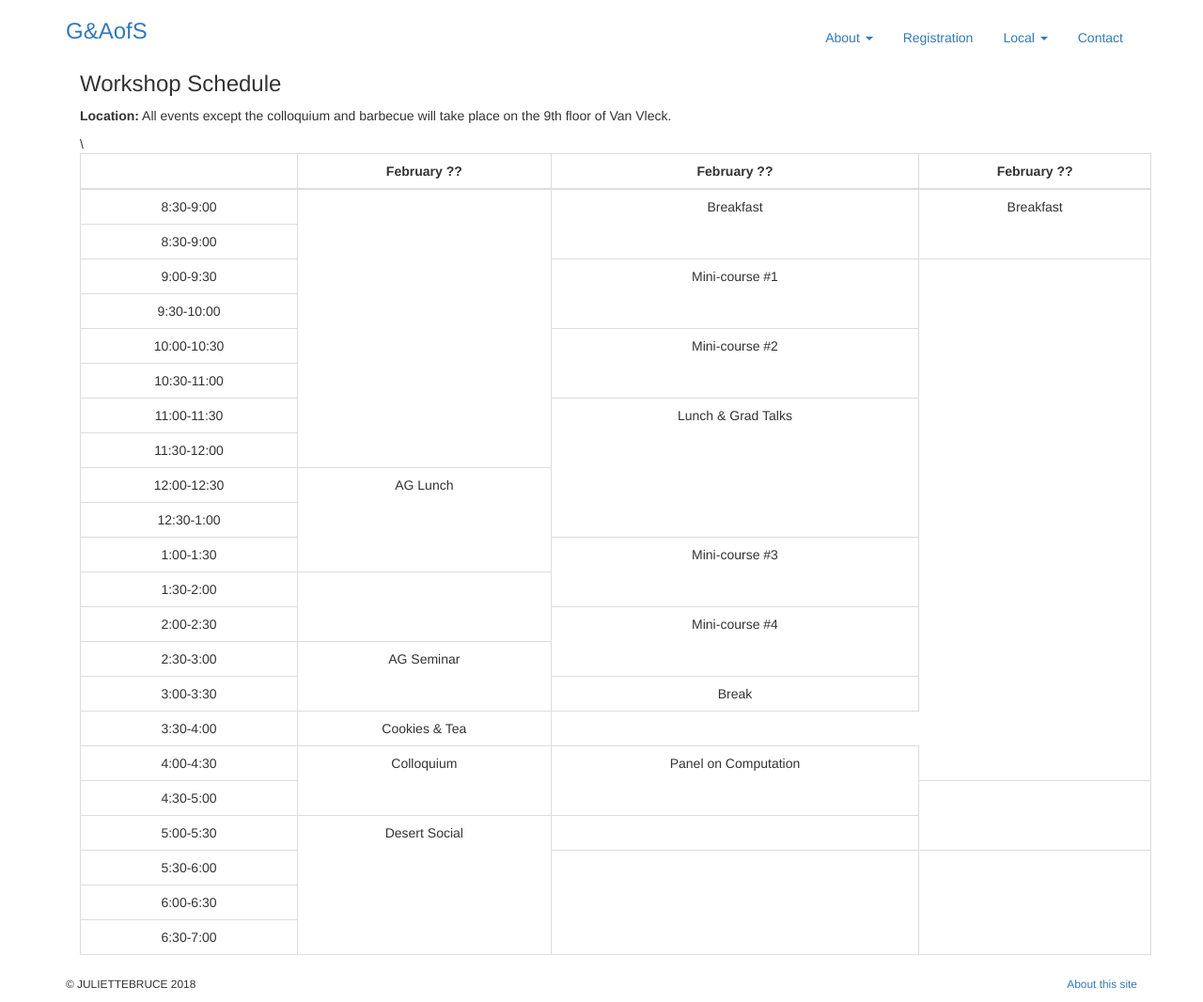
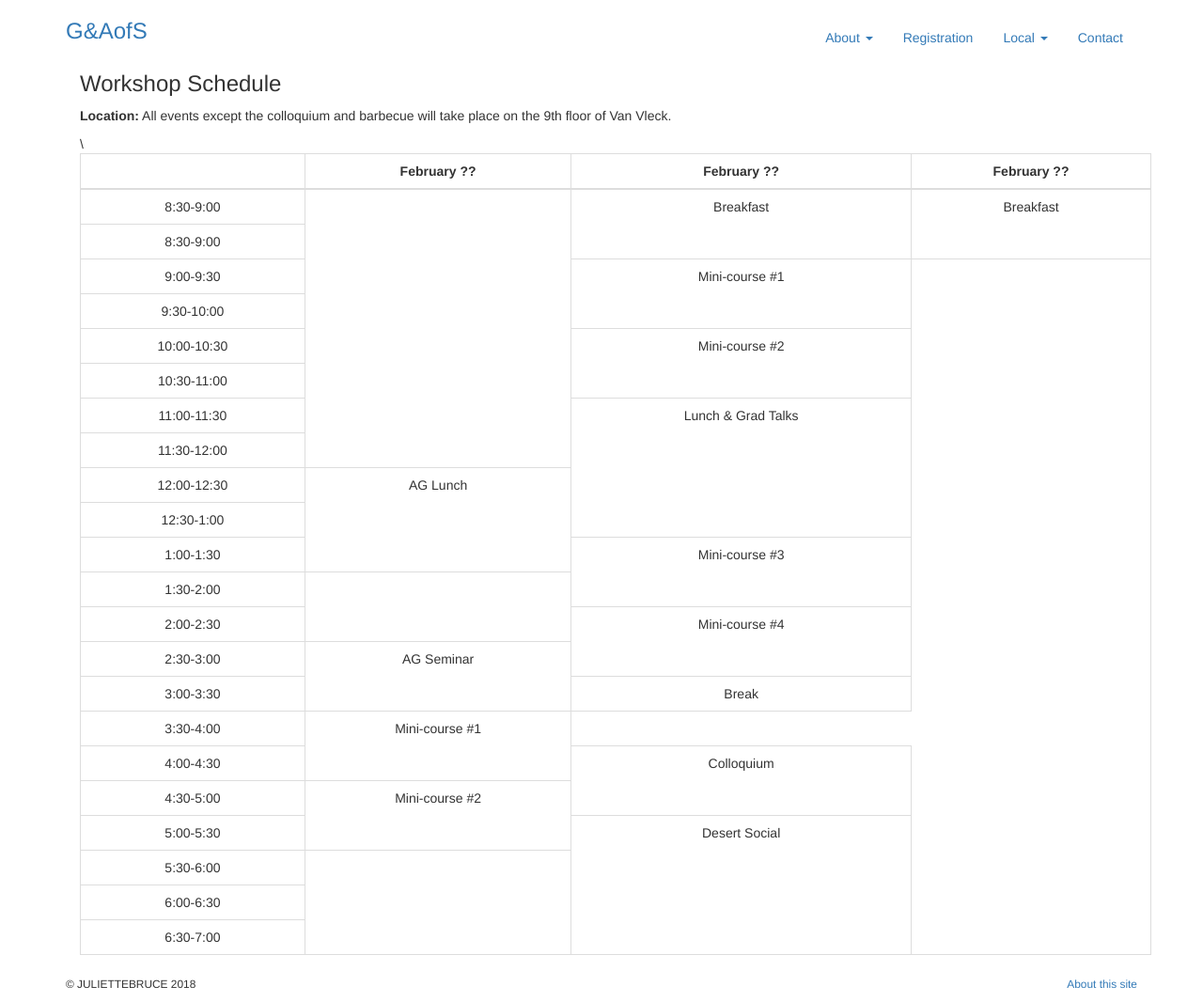
Before and after one commit to julietteBruce/geometry-arithmetic-surfaces, a Jekyll site: the page built from schedule/index.html, in a window 1280 px wide. Shown: the whole page at 94% size. Built offline with Jekyll 4.4.1, drawn with Linux system fonts in a browser that asks for light colours; nearby versions of some CDN libraries; library files that are not in the unit come from our copies.

Commit message:
Updating Schedule

```diff
--- a/schedule/index.html
+++ b/schedule/index.html
@@ -77,16 +77,15 @@ description: G&AoS Schedule
       </tr>
       <tr>
       	<td>3:30-4:00</td>
-      	<td rowspan="1">Cookies & Tea</td>
+      	<td rowspan="2">Mini-course #1</td>
       </tr>
       <tr>
       	<td>4:00-4:30</td>
       	<td rowspan="2">Colloquium</td>
-      	<td rowspan="2">Panel on Computation</td>
       </tr>
       <tr class="text-center">
       	<td>4:30-5:00</td>
-      	<td rowspan="2"></td>
+      	<td rowspan="2">Mini-course #2</td>
       </tr>
       <tr class="text-center">
       	<td>5:00-5:30</td>
```
